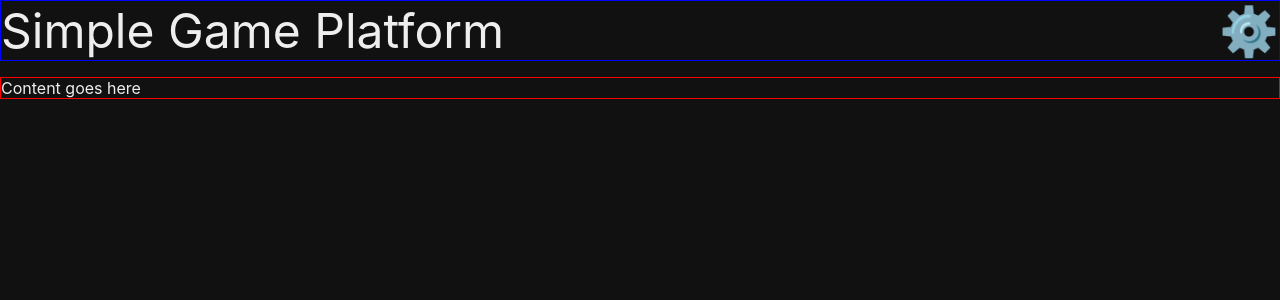
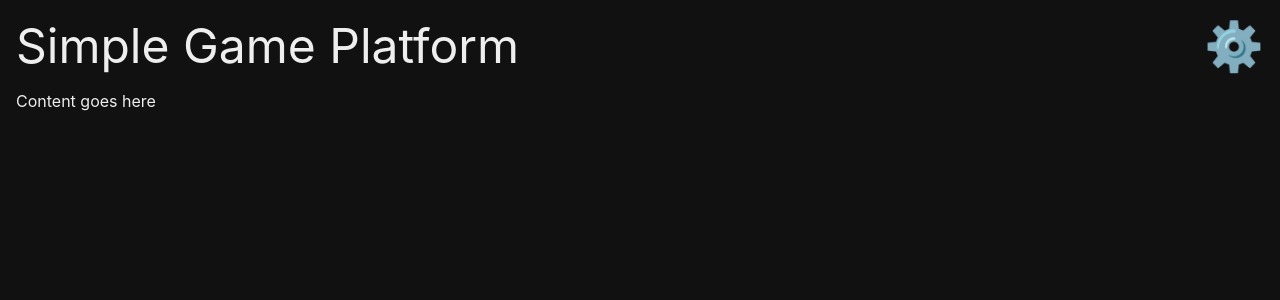
Before and after one commit to dstockto/react-simple-games, a React (Create React App) app: page / in a window 1280 px wide. Shown: the top 300 px of the page. Built offline with nearby package versions, Linux system fonts and the light colour scheme.

Commit message:
Add router and settings toggle

```diff
--- a/package.json
+++ b/package.json
@@ -5,6 +5,7 @@
   "dependencies": {
     "react": "^16.8.6",
     "react-dom": "^16.8.6",
+    "react-router-dom": "^5.0.0",
     "react-scripts": "3.0.1"
   },
   "scripts": {
--- a/src/App.css
+++ b/src/App.css
@@ -9,10 +9,8 @@
 
 .header {
     font-size: 3em;
-    border: 1px solid blue;
     justify-content: stretch;
 }
 
 .content {
-    border: 1px solid red;
 }
--- a/src/App.js
+++ b/src/App.js
@@ -1,12 +1,15 @@
 import React from 'react';
 import './App.css';
 import Header from './Components/Header';
+import {BrowserRouter as Router, Route} from 'react-router-dom';
 
 function App() {
   return (
     <div className="App">
-      <Header />
-      <section className={'content'}>Content goes here</section>
+      <Router>
+        <Route path={'/'} component={Header} />
+        <section className={'content'}>Content goes here</section>
+      </Router>
     </div>
   );
 }
--- a/src/Components/Header.js
+++ b/src/Components/Header.js
@@ -2,12 +2,11 @@ import React from "react";
 import SettingsIcon from './SettingsIcon';
 
 export default function Header(props) {
-  console.log(props);
-  const {title} = props;
+  const {title, history, location, match} = props;
   return (
     <section className={'header'}>
-      <span class="title">{title || 'Simple Game Platform'}</span>
-      <SettingsIcon/>
+      <span className="title">{title || 'Simple Game Platform'}</span>
+      <SettingsIcon route={{history, location, match}} />
     </section>
   );
 };
--- a/src/Components/SettingsIcon.css
+++ b/src/Components/SettingsIcon.css
@@ -1,3 +1,11 @@
 .settings {
     float: right;
 }
+
+.rotate {
+    transform: rotate(15deg);
+}
+
+.settings a {
+    text-decoration: none;
+}
--- a/src/Components/SettingsIcon.js
+++ b/src/Components/SettingsIcon.js
@@ -1,10 +1,26 @@
 import React from "react";
+import {Link} from "react-router-dom";
+
 import "./SettingsIcon.css";
 
 export default function SettingsIcon(props) {
+  const {route} = props;
+  // This makes settings be a toggle - if you're on settings, it links back to
+  // the root. If you're anywhere else, it goes to /settings
+
+  const isSettings = route.location.pathname === '/settings';
+  const link = isSettings ? '/' : '/settings';
+
+  let classes = ['settings'];
+  if (isSettings) {
+    classes.push('rotate');
+  }
+
   return (
-    <section className={'settings'}>
-      <span role={'img'} aria-label={'Settings'}>⚙</span>️
+    <section className={classes.join(' ')}>
+      <Link to={link}>
+        <span role={'img'} aria-label={'Settings'}>⚙</span>️
+      </Link>
     </section>
   );
 };
--- a/src/index.css
+++ b/src/index.css
@@ -7,6 +7,7 @@ body {
   -moz-osx-font-smoothing: grayscale;
   background: #111;
   color: #eee;
+  padding: 1em;
 }
 
 code {
```
Also changed, not shown: 1 other file (tests, documents, lock files or other folders).
